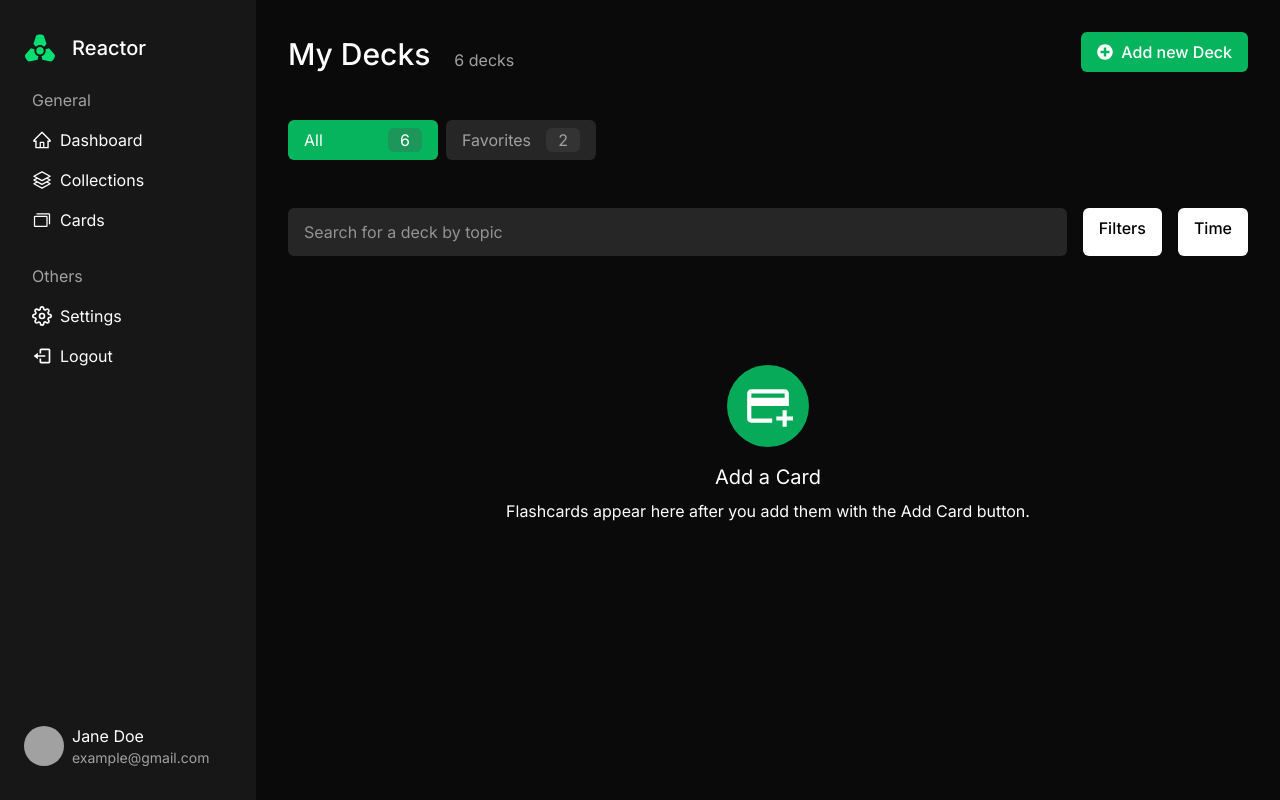
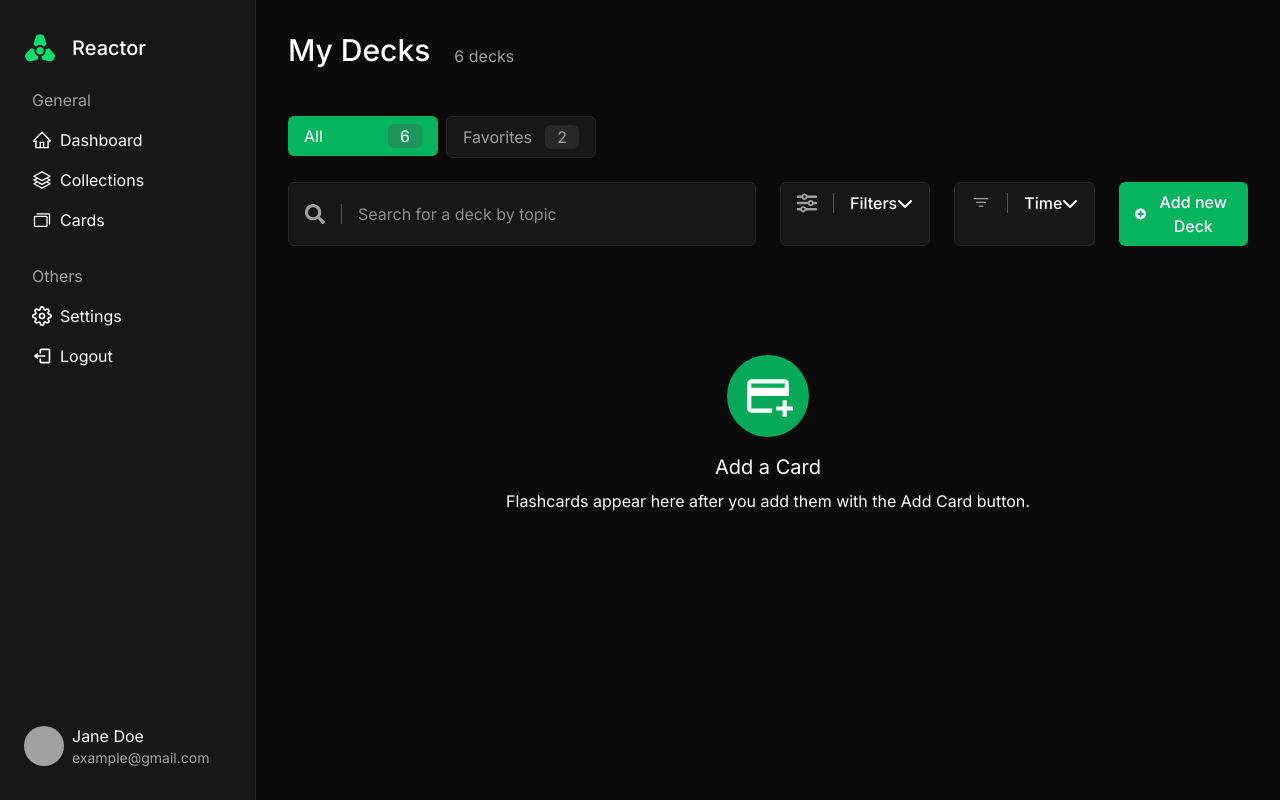
Before and after one commit to CodingDango/mern-flashcards, a React (Vite) app: page / in a window 1280 px wide. Built offline with nearby package versions, Linux system fonts and the light colour scheme.

Commit message:
progress on ui refactor

```diff
--- a/src/components/Main.jsx
+++ b/src/components/Main.jsx
@@ -1,5 +1,9 @@
 import { FaPlusCircle } from "react-icons/fa";
+import { FaSearch } from 'react-icons/fa';
+import { FaSliders } from 'react-icons/fa6';
+import { FaChevronDown } from 'react-icons/fa6';
 import { usePopUpContext } from "../context/PopUpContext";
+import { BsFilter } from 'react-icons/bs';
 import { useFlashcardsContext } from "../context/FlashcardsContext";
 import FlashcardList from "./FlashcardList";
 import AddCardForm from "./AddCardForm";
@@ -16,19 +20,10 @@ const Main = () => {
           <h1 className="2xs:flex-1 text-3xl font-medium">My Decks</h1>
           <p className="text-black-light">6 decks</p>
         </div>
-
-        <button
-          onClick={() => openPopUp("Add Flash Card", <AddCardForm addFlashcard={addFlashcard}/>)}
-          className="w-full 2xs:w-auto button button--primary"
-        >
-          <span className="flex gap-my-xs items-center font-medium">
-            <FaPlusCircle/>
-            Add new Deck
-          </span>
-        </button>
       </div>
 
       <section>
+        <div className="flex flex-col gap-my-md">
           <ul className="flex gap-my-xs">
             <li>
               <button className="button button--primary w-[150px]">
@@ -39,7 +34,7 @@ const Main = () => {
               </button>
             </li>
             <li>
-            <button className="button bg-black-md text-black-light w-[150px]">
+              <button className="button bg-black-lg text-black-light w-[150px] border border-black-md">
               <div className="w-full flex justify-between items-center gap-my-xs font-normal">
                   <span>Favorites</span>
                   <span className="px-3 bg-black-xs/30 rounded-md">2</span>
@@ -47,18 +42,54 @@ const Main = () => {
               </button>
             </li>
           </ul>
-      </section>
 
-      <section>
-        <div className="grid grid-cols-[1fr_auto] gap-my-sm">
+          <div className="grid grid-cols-2 gap-my-md">
+            <div className="flex items-center bg-black-lg border border-black-md px-4 py-3 rounded-md">
+              <div className="pr-4 border-r border-black-xs">
+                <FaSearch size={20} className="text-black-light"/>
+              </div>
+
               <input
                 placeholder="Search for a deck by topic"
-            className="bg-black-md px-4 py-3 rounded-md"
+                className="pl-4 flex-1 bg-transparent outline-none"
               />
+            </div>
 
-          <div className="flex gap-my-sm">
-            <button className="button button--white">Filters</button>
-            <button className="button button--white">Time</button>
+            <div className="flex gap-my-md">
+              <button className="flex-1 button bg-black-lg border border-black-md">
+                <div className="w-full flex justify-between items-center">
+                  <div className="flex items-center">
+                    <span className="pr-my-sm border-r border-r-black-xs text-black-light">
+                      <FaSliders size={20}/>
+                    </span>
+                    <span className="pl-my-sm">Filters</span>
+                  </div>
+                  <FaChevronDown />
+                </div>
+              </button>
+              <button className="flex-1 button bg-black-lg border border-black-md">
+                <div className="w-full flex justify-between items-center">
+                  <div className="flex items-center">
+                    <span className="pr-my-sm border-r border-r-black-xs text-black-light">
+                      <BsFilter size={20}/>
+                    </span>
+                    <span className="pl-my-sm">Time</span>
+                  </div>
+                  <FaChevronDown />
+                </div>
+              </button>
+
+              <button
+                onClick={() => openPopUp("Add Flash Card", <AddCardForm addFlashcard={addFlashcard}/>)}
+                className="flex-1 2xs:w-auto button button--primary"
+              >
+                <span className="flex gap-my-xs items-center">
+                  <FaPlusCircle/>
+                  Add new Deck
+                </span>
+              </button>
+            </div>
+
           </div>
         </div>
       </section>
--- a/src/components/Sidebar.jsx
+++ b/src/components/Sidebar.jsx
@@ -10,7 +10,7 @@ import UserDisplay from "./UserDisplay";
 const Sidebar = () => {
 
   return (
-    <nav className='w-3xs h-full bg-black-lg py-8 px-my-md'>
+    <nav className='w-3xs h-full bg-black-lg py-8 px-my-md border-r border-black-md'>
 
       <div className="flex flex-col gap-my-md h-full">
         <div className='flex gap-my-sm items-center'>
--- a/src/main.css
+++ b/src/main.css
@@ -28,7 +28,7 @@ body {
 }
 
 .button {
-  @apply cursor-pointer px-4 py-2 rounded-md hover:brightness-90 font-medium flex justify-center;
+  @apply cursor-pointer px-4 py-2 rounded-md hover:brightness-90 flex justify-center font-medium;
 }
 
 .button--white {
```
Lines whose indentation alone changed are shown as unchanged.
